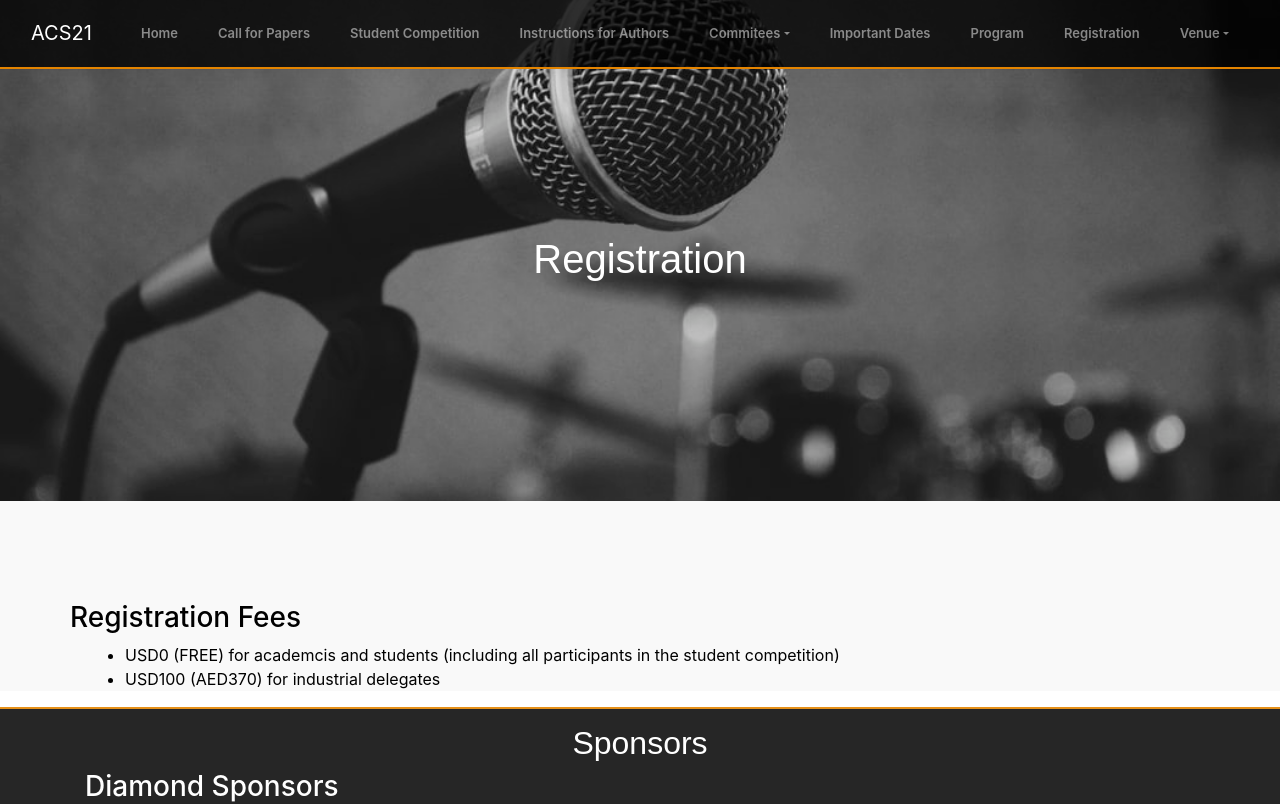
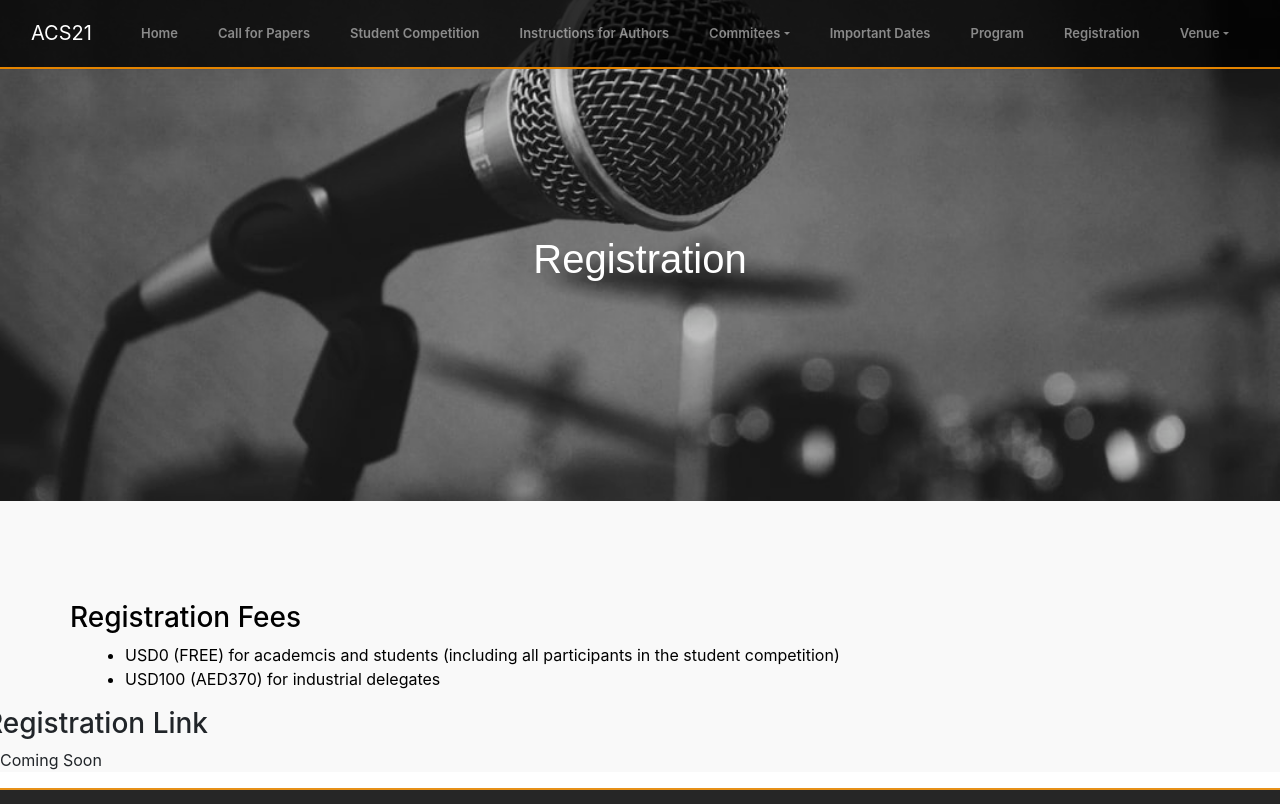
Before and after one commit to alisolehria/ICACS-site, a React (Create React App) app: page /registration in a window 1280 px wide. Shown: the top 804 px of the page. Built offline with nearby package versions, Linux system fonts and the light colour scheme.

Commit message:
add link section

```diff
--- a/src/Registration.js
+++ b/src/Registration.js
@@ -26,6 +26,10 @@ class Registration extends React.Component {
     </ul>
     </div>
     </div>
+    <div class = "row">
+    <h3>Registration Link</h3>
+    </div>
+    <p>Coming Soon</p>
     </section>
     </div>
 
```
